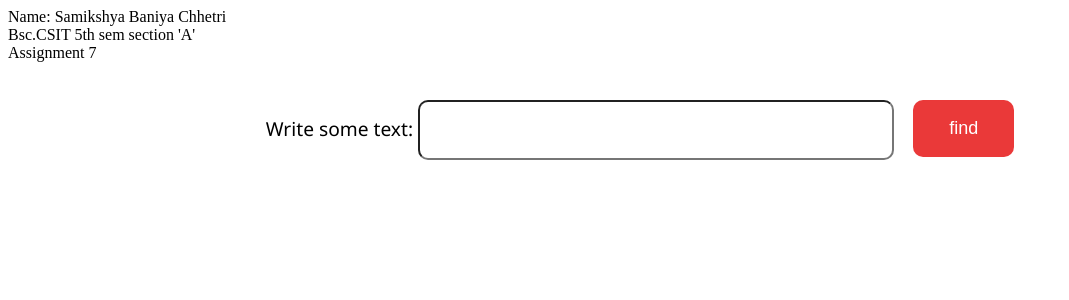
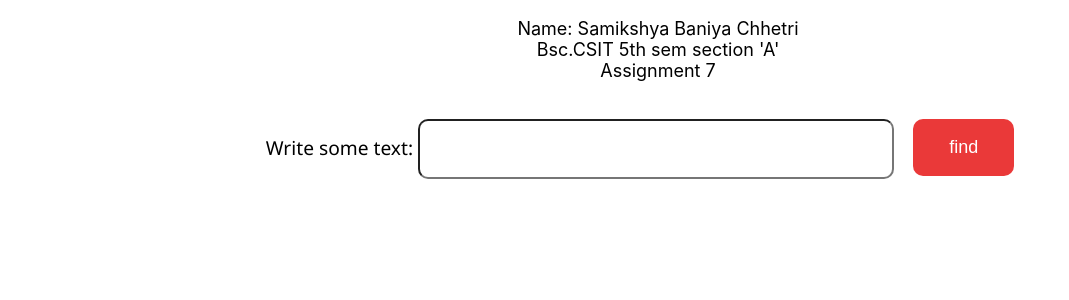
Before and after one commit to SamikshyaChhetri/web-assignment, a PHP site: page /index6.html in a window 1280 px wide. Shown: the top 300 px of the page, without its empty margins (0-1069 px from the left). Run offline with PHP 8.4, Linux system fonts and the light colour scheme.

Commit message:
styled intro

```diff
--- a/css/style6.css
+++ b/css/style6.css
@@ -1,10 +1,10 @@
-/* .intro {
+.intro {
   text-align: center;
   margin: 1em 0em 0em 2em;
   font-size: large;
   font-family: -apple-system, BlinkMacSystemFont, "Segoe UI", Roboto, Oxygen,
     Ubuntu, Cantarell, "Open Sans", "Helvetica Neue", sans-serif;
-} */
+}
 #container {
   display: flex;
   gap: 1em;
```
